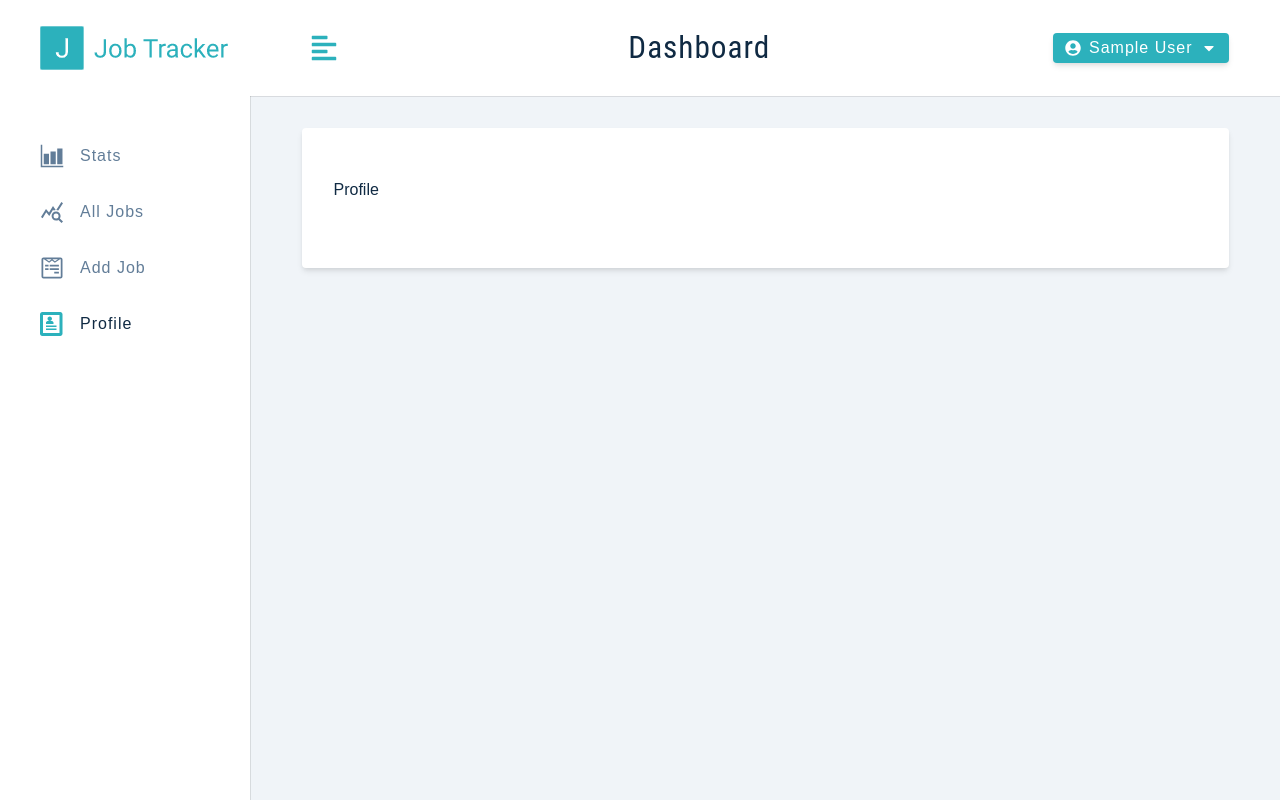
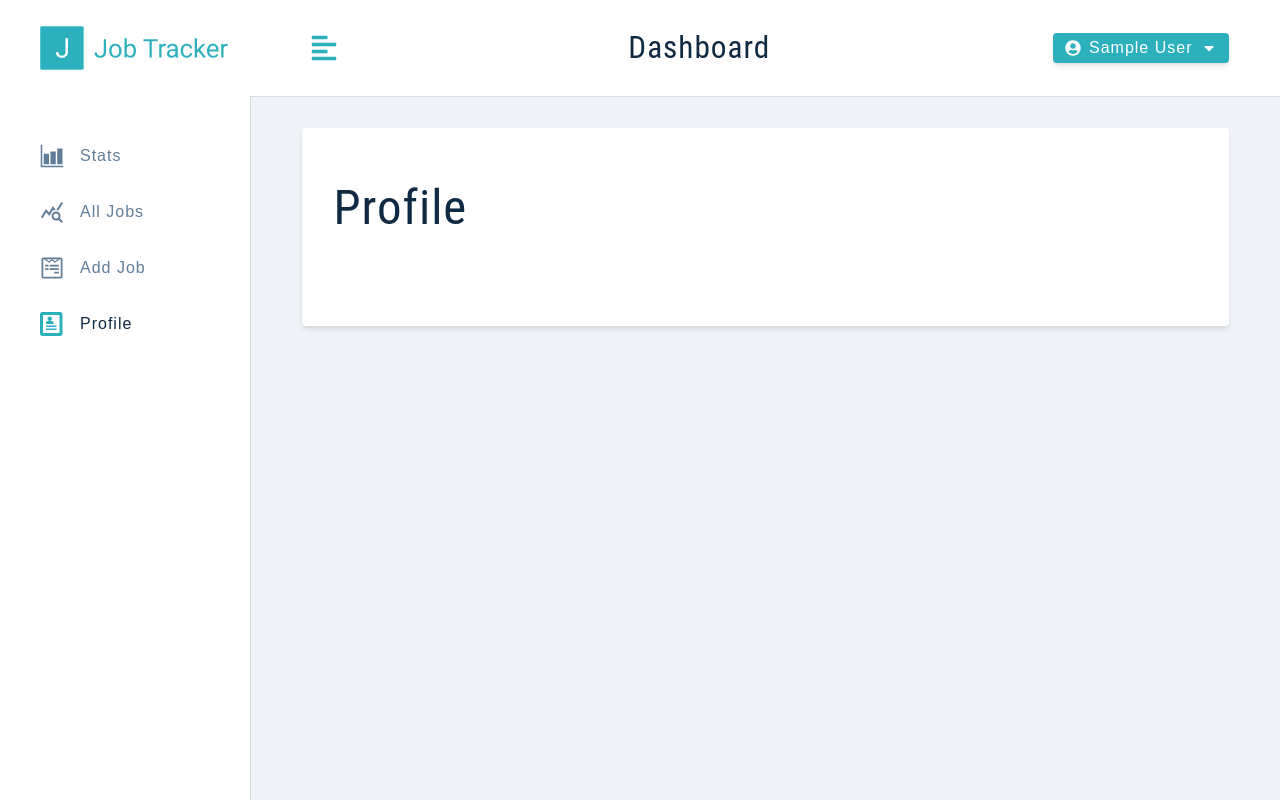
Before and after one commit to DreamHigh0820/job_tracker, a React (Create React App) app in the folder client/: page /profile in a window 1280 px wide. Built offline with nearby package versions, Linux system fonts and the light colour scheme; sample sign-in values are in the browser's storage.

Commit message:
Create submit handler

```diff
--- a/client/src/pages/Dashboard/Profile.js
+++ b/client/src/pages/Dashboard/Profile.js
@@ -13,9 +13,22 @@ export default function Profile() {
     const [lastName, setLastName] = useState(user?.lastName);
     const [location, setLocation] = useState(user?.location);
 
+    const handleSubmit = (e) => {
+      e.preventDefault();
+      if(!name || !email || !lastName || !location){
+        displayAlert();
+        return;
+      }
+
+      updateUser({ name, email, lastName, location });
+    }
+
   return (
     <Wrapper>
-      Profile
+      <h1>profile</h1>
+      <form action="" className="form" onSubmit={handleSubmit}>
+
+      </form>
     </Wrapper>
   )
 }
```
Also changed, not shown: 1 other file (tests, documents, lock files or other folders).
